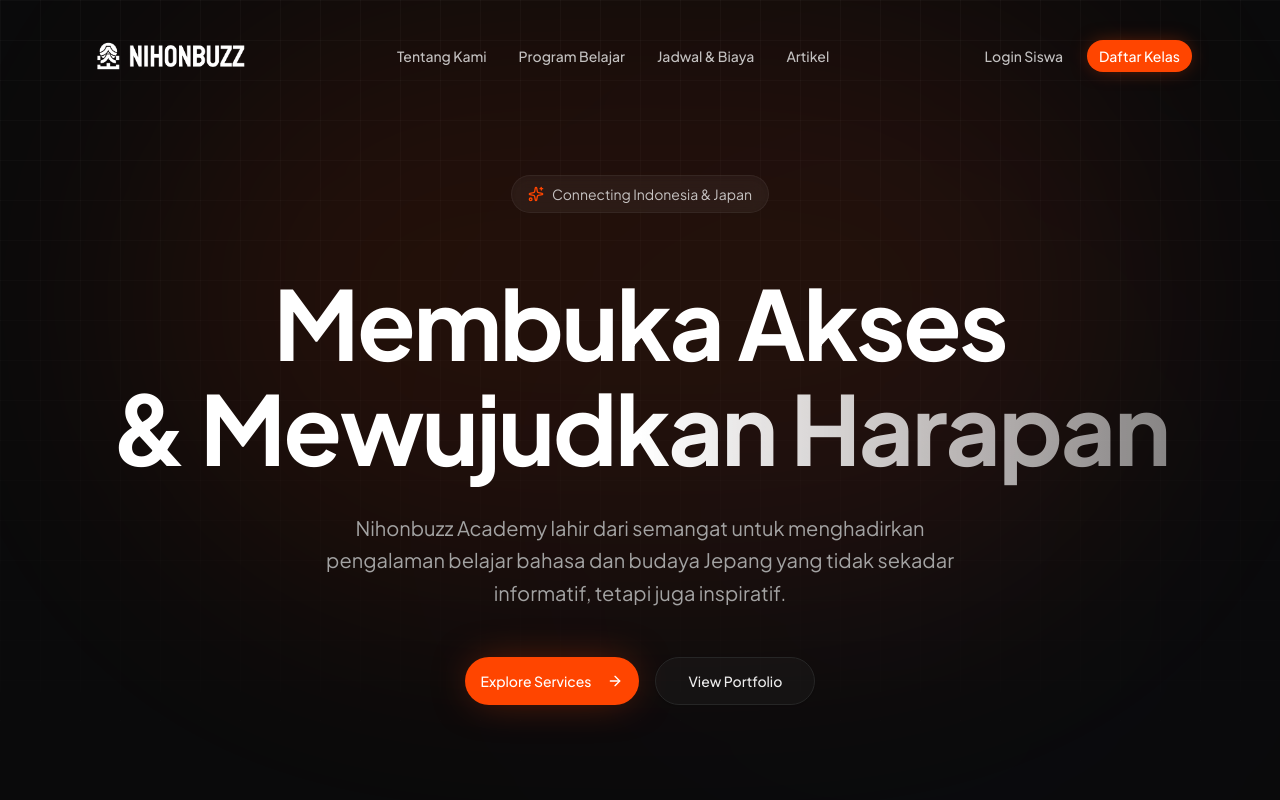
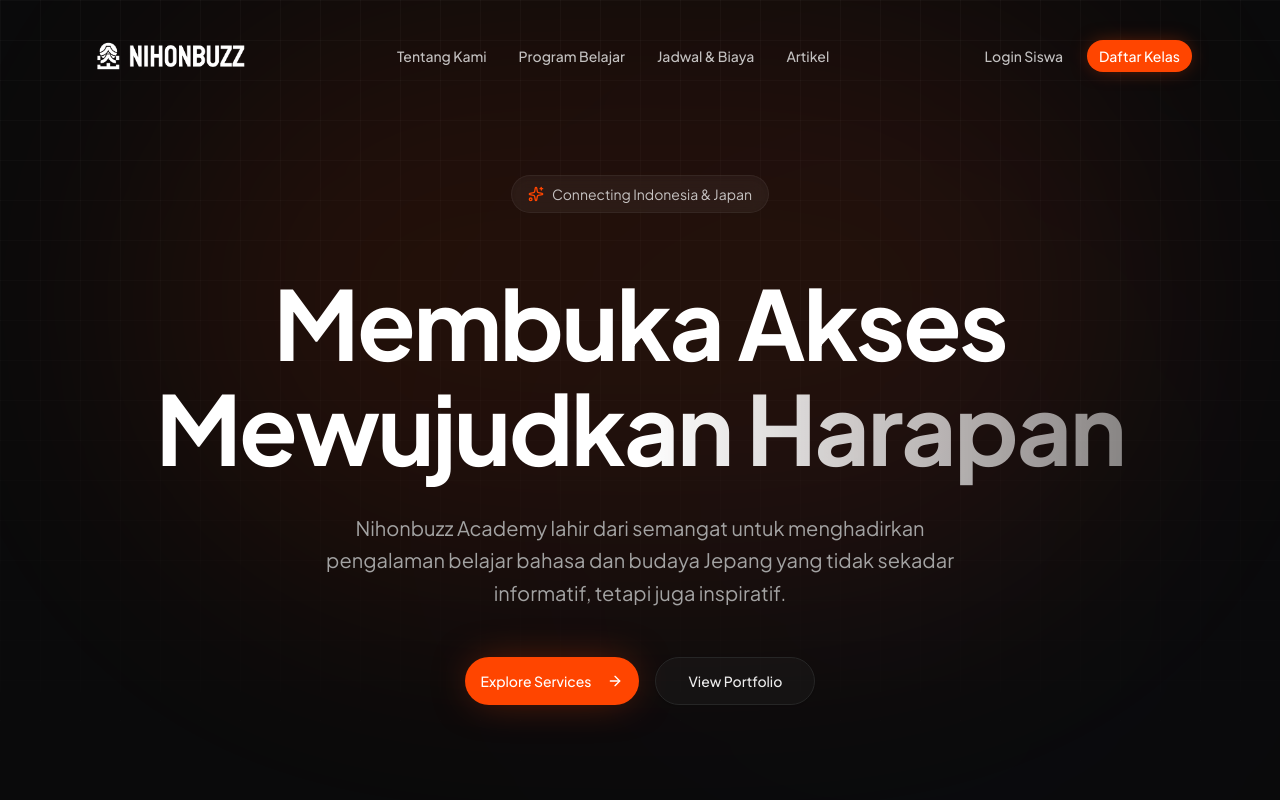
Before and after one commit to nihonbuzz/nihonbuzz, a Next.js app: page / in a window 1280 px wide. Shown: the top 800 px of the page. Built offline with nearby package versions, Linux system fonts and the light colour scheme.

Commit message:
Update hero.tsx

```diff
--- a/src/components/sections/hero.tsx
+++ b/src/components/sections/hero.tsx
@@ -56,7 +56,7 @@ export function Hero() {
         >
           Membuka Akses <br />
           <span className="text-transparent bg-clip-text bg-gradient-to-r from-white via-white to-white/50">
-            & Mewujudkan Harapan
+             Mewujudkan Harapan
           </span>
         </motion.h1>
 
```
